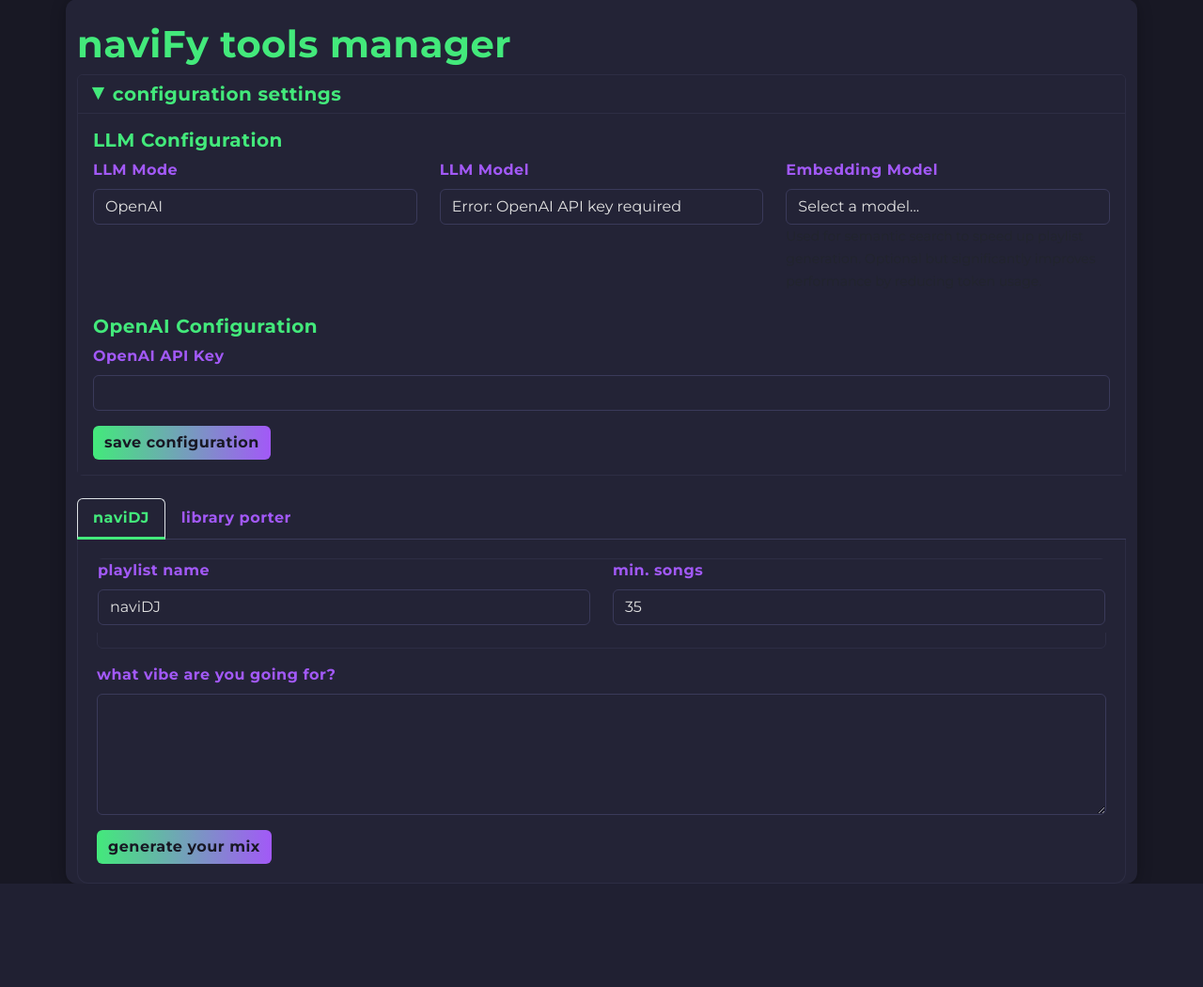
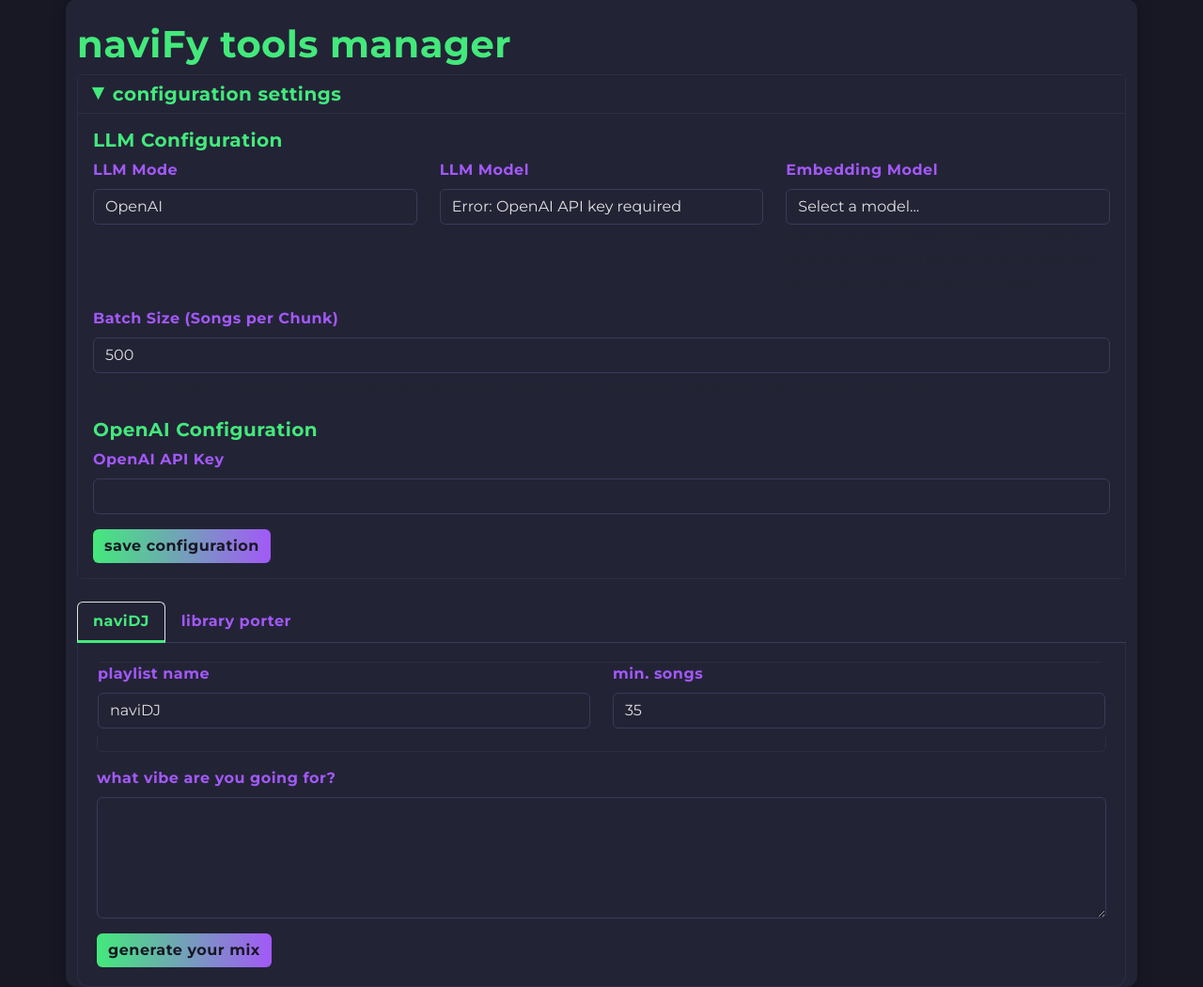
Before and after one commit to rohituteja/naviFyTools, a Flask app: page / in a window 1280 px wide, after a click that opens the changed part. Shown: the part 25-1075 px from the top of the page at 94% size. Before the commit the page ends 965 px from the top, so only its background shows below. Run offline with Flask 3, Linux system fonts and the light colour scheme; data that the repository does not hold is empty; some libraries are stand-ins or nearby versions.

Commit message:
Allow override of chunk size instead of context length based determination

```diff
--- a/example_secrets.txt
+++ b/example_secrets.txt
@@ -7,6 +7,9 @@
 MODE = openai
 # e.g. gpt-4o-mini, gpt-3.5-turbo, deepseek-r1:latest, gemma3n:latest, etc.
 MODEL = gpt-4o-mini
+# Number of songs to process at once (batch size for playlist generation)
+# Default: 500. Lower values reduce token usage but may be slower.
+# CHUNK_SIZE = 500
 
 [openai]
 OPENAI_KEY = <your-openai-api-key>
@@ -21,9 +24,6 @@
 # Options: nomic-embed-text (recommended for quality), mxbai-embed-large, all-minilm (fastest)
 # Default: nomic-embed-text
 # EMBEDDING_MODEL = nomic-embed-text
-# Context window size for Ollama models (improves generation speed and prevents truncation)
-# Default: 8192 tokens. Increase for larger batches if your model supports it.
-# CONTEXT_LENGTH = 8192
 
 [custom]
 # For OpenAI-compatible APIs (like local LLMs, other providers, etc.)
--- a/templates/index.html
+++ b/templates/index.html
@@ -1,5 +1,6 @@
 <!DOCTYPE html>
 <html lang="en">
+
 <head>
     <meta charset="UTF-8">
     <meta name="viewport" content="width=device-width, initial-scale=1.0">
@@ -18,6 +19,7 @@
     <meta name="application-name" content="naviFy Tools Manager">
     <!-- PWA and favicon links above -->
 </head>
+
 <body>
     <div class="container mt-4">
         <br>
@@ -25,7 +27,8 @@
 
         <!-- Configuration Section -->
         <div class="card mb-4">
-            <div class="card-header d-flex align-items-center" data-bs-toggle="collapse" data-bs-target="#configSection" style="cursor: pointer;">
+            <div class="card-header d-flex align-items-center" data-bs-toggle="collapse" data-bs-target="#configSection"
+                style="cursor: pointer;">
                 <span class="dropdown-triangle me-2" id="configTriangle">&#9654;</span>
                 <h5 class="mb-0"><b>configuration settings</b></h5>
             </div>
@@ -39,9 +42,12 @@
                                 <div class="col-md-4 mb-3">
                                     <label class="form-label">LLM Mode</label>
                                     <select class="form-control" id="llmModeSelect" name="llm.mode">
-                                        <option value="openai" {% if config.get('llm', 'mode', fallback='') == 'openai' %}selected{% endif %}>OpenAI</option>
-                                        <option value="ollama" {% if config.get('llm', 'mode', fallback='') == 'ollama' %}selected{% endif %}>Ollama</option>
-                                        <option value="custom" {% if config.get('llm', 'mode', fallback='') == 'custom' %}selected{% endif %}>Custom API</option>
+                                        <option value="openai" {% if config.get('llm', 'mode' , fallback='' )=='openai'
+                                            %}selected{% endif %}>OpenAI</option>
+                                        <option value="ollama" {% if config.get('llm', 'mode' , fallback='' )=='ollama'
+                                            %}selected{% endif %}>Ollama</option>
+                                        <option value="custom" {% if config.get('llm', 'mode' , fallback='' )=='custom'
+                                            %}selected{% endif %}>Custom API</option>
                                     </select>
                                 </div>
                                 <div class="col-md-4 mb-3">
@@ -55,7 +61,20 @@
                                     <select class="form-control" id="embeddingModelSelect" name="">
                                         <option value="">Loading models...</option>
                                     </select>
-                                    <small class="form-text text-muted">Used for semantic search to speed up playlist generation. Optional but significantly improves performance by reducing token usage.</small>
+                                    <small class="form-text text-muted">Used for semantic search to speed up playlist
+                                        generation. Optional but significantly improves performance by reducing token
+                                        usage.</small>
+                                </div>
+                            </div>
+                            <div class="row">
+                                <div class="col-md-12 mb-3">
+                                    <label class="form-label">Batch Size (Songs per Chunk)</label>
+                                    <input type="number" class="form-control" name="llm.chunk_size"
+                                        value="{{ config.get('llm', 'chunk_size', fallback='500') }}" data-section="llm"
+                                        data-key="chunk_size" placeholder="500" min="10" max="1000">
+                                    <small class="form-text text-muted">Number of songs to process at once during
+                                        playlist generation. Lower values reduce token usage but may be slower. Default:
+                                        500</small>
                                 </div>
                             </div>
                         </div>
@@ -65,11 +84,9 @@
                             <h5>OpenAI Configuration</h5>
                             <div class="mb-3">
                                 <label class="form-label">OpenAI API Key</label>
-                                <input type="password" class="form-control"
-                                       name="openai.openai_key"
-                                       value="{{ config.get('openai', 'openai_key', fallback='') }}"
-                                       data-section="openai"
-                                       data-key="openai_key">
+                                <input type="password" class="form-control" name="openai.openai_key"
+                                    value="{{ config.get('openai', 'openai_key', fallback='') }}" data-section="openai"
+                                    data-key="openai_key">
                             </div>
                         </div>
 
@@ -77,22 +94,9 @@
                             <h5>Ollama Configuration</h5>
                             <div class="mb-3">
                                 <label class="form-label">Ollama Base URL</label>
-                                <input type="text" class="form-control"
-                                       name="ollama.ollama_base"
-                                       value="{{ config.get('ollama', 'ollama_base', fallback='') }}"
-                                       data-section="ollama"
-                                       data-key="ollama_base"
-                                       placeholder="http://localhost:11434/v1">
-                            </div>
-                            <div class="mb-3">
-                                <label class="form-label">Context Length</label>
-                                <input type="number" class="form-control"
-                                       name="ollama.context_length"
-                                       value="{{ config.get('ollama', 'context_length', fallback='2048') }}"
-                                       data-section="ollama"
-                                       data-key="context_length"
-                                       placeholder="2048">
-                                <small class="form-text text-muted">Set the context window size (e.g., 2048, 4096, 8192). Controls how many songs are processed at once.</small>
+                                <input type="text" class="form-control" name="ollama.ollama_base"
+                                    value="{{ config.get('ollama', 'ollama_base', fallback='') }}" data-section="ollama"
+                                    data-key="ollama_base" placeholder="http://localhost:11434/v1">
                             </div>
                         </div>
 
@@ -100,20 +104,15 @@
                             <h5>Custom API Configuration</h5>
                             <div class="mb-3">
                                 <label class="form-label">Custom API Base URL</label>
-                                <input type="text" class="form-control"
-                                       name="custom.base_url"
-                                       value="{{ config.get('custom', 'base_url', fallback='') }}"
-                                       data-section="custom"
-                                       data-key="base_url"
-                                       placeholder="https://your-api-endpoint.com/v1">
+                                <input type="text" class="form-control" name="custom.base_url"
+                                    value="{{ config.get('custom', 'base_url', fallback='') }}" data-section="custom"
+                                    data-key="base_url" placeholder="https://your-api-endpoint.com/v1">
                             </div>
                             <div class="mb-3">
                                 <label class="form-label">Custom API Key</label>
-                                <input type="password" class="form-control"
-                                       name="custom.api_key"
-                                       value="{{ config.get('custom', 'api_key', fallback='') }}"
-                                       data-section="custom"
-                                       data-key="api_key">
+                                <input type="password" class="form-control" name="custom.api_key"
+                                    value="{{ config.get('custom', 'api_key', fallback='') }}" data-section="custom"
+                                    data-key="api_key">
                             </div>
                         </div>
 
@@ -125,11 +124,8 @@
                             {% for key, value in config[section].items() %}
                             <div class="mb-3">
                                 <label class="form-label">{{ key }}</label>
-                                <input type="text" class="form-control"
-                                       name="{{ section }}.{{ key }}"
-                                       value="{{ value }}"
-                                       data-section="{{ section }}"
-                                       data-key="{{ key }}">
+                                <input type="text" class="form-control" name="{{ section }}.{{ key }}"
+                                    value="{{ value }}" data-section="{{ section }}" data-key="{{ key }}">
                             </div>
                             {% endfor %}
                         </div>
@@ -156,7 +152,9 @@
             <div id="djTab" class="tab-pane fade show active">
                 <form id="djForm">
                     <div class="card mb-3">
-                        <div class="card-header d-flex align-items-center d-md-none" id="djOptionsHeader" data-bs-toggle="collapse" data-bs-target="#djOptionsCollapse" style="cursor: pointer; width: 100%;">
+                        <div class="card-header d-flex align-items-center d-md-none" id="djOptionsHeader"
+                            data-bs-toggle="collapse" data-bs-target="#djOptionsCollapse"
+                            style="cursor: pointer; width: 100%;">
                             <span class="dropdown-triangle me-2" id="djOptionsTriangle">&#9654;</span>
                             <span class="mb-0"><b>dj options</b></span>
                         </div>
@@ -173,7 +171,8 @@
                     </div>
                     <div class="mb-3">
                         <label class="form-label">what vibe are you going for?</label>
-                        <textarea class="form-control" name="prompt" rows="4" required id="djPromptInput" style="font-size:1.2em; min-height:90px;"></textarea>
+                        <textarea class="form-control" name="prompt" rows="4" required id="djPromptInput"
+                            style="font-size:1.2em; min-height:90px;"></textarea>
                     </div>
                     <button type="submit" class="btn btn-primary"><b>generate your mix</b></button>
                 </form>
@@ -212,26 +211,34 @@
                     <div class="row mb-3">
                         <div class="col-md-3 mb-2 mb-md-0">
                             <div class="form-check form-switch">
-                                <input class="form-check-input" type="checkbox" id="toggleSyncStarred" name="sync_starred">
-                                <label class="form-check-label" for="toggleSyncStarred">sync starred songs from Navidrome</label>
+                                <input class="form-check-input" type="checkbox" id="toggleSyncStarred"
+                                    name="sync_starred">
+                                <label class="form-check-label" for="toggleSyncStarred">sync starred songs from
+                                    Navidrome</label>
                             </div>
                         </div>
                         <div class="col-md-3 mb-2 mb-md-0">
                             <div class="form-check form-switch">
-                                <input class="form-check-input" type="checkbox" id="toggleSyncPlaylists" name="sync_playlists">
-                                <label class="form-check-label" for="toggleSyncPlaylists">sync playlists from Navidrome</label>
+                                <input class="form-check-input" type="checkbox" id="toggleSyncPlaylists"
+                                    name="sync_playlists">
+                                <label class="form-check-label" for="toggleSyncPlaylists">sync playlists from
+                                    Navidrome</label>
                             </div>
                         </div>
                         <div class="col-md-3 mb-2 mb-md-0">
                             <div class="form-check form-switch">
-                                <input class="form-check-input" type="checkbox" id="toggleImportLiked" name="import_liked">
-                                <label class="form-check-label" for="toggleImportLiked">import liked songs from Spotify</label>
+                                <input class="form-check-input" type="checkbox" id="toggleImportLiked"
+                                    name="import_liked">
+                                <label class="form-check-label" for="toggleImportLiked">import liked songs from
+                                    Spotify</label>
                             </div>
                         </div>
                         <div class="col-md-3">
                             <div class="form-check form-switch">
-                                <input class="form-check-input" type="checkbox" id="toggleImportPlaylists" name="import_playlists">
-                                <label class="form-check-label" for="toggleImportPlaylists">import playlists from Spotify</label>
+                                <input class="form-check-input" type="checkbox" id="toggleImportPlaylists"
+                                    name="import_playlists">
+                                <label class="form-check-label" for="toggleImportPlaylists">import playlists from
+                                    Spotify</label>
                             </div>
                         </div>
                     </div>
@@ -243,7 +250,8 @@
                         <div class="card-body">
                             <div class="row g-2 align-items-center mb-2">
                                 <div class="col-md-6">
-                                    <input type="text" class="form-control" id="playlistSearch" placeholder="search your playlists...">
+                                    <input type="text" class="form-control" id="playlistSearch"
+                                        placeholder="search your playlists...">
                                 </div>
                                 <div class="col-md-3 d-flex align-items-center">
                                     <input type="checkbox" id="selectAllPlaylists" class="form-check-input me-2">
@@ -253,7 +261,8 @@
                                     selections are used only if "import playlists from Spotify" = yes
                                 </div>
                             </div>
-                            <div id="playlistList" class="border rounded p-2" style="max-height: 240px; overflow: auto;"></div>
+                            <div id="playlistList" class="border rounded p-2"
+                                style="max-height: 240px; overflow: auto;"></div>
                         </div>
                     </div>
                     <!-- Fallback manual input -->
@@ -271,4 +280,5 @@
     <script src="https://cdn.jsdelivr.net/npm/bootstrap@5.3.0/dist/js/bootstrap.bundle.min.js"></script>
     <script src="{{ url_for('static', filename='app.js') }}"></script>
 </body>
+
 </html>
```
Also changed, not shown: naviDJ.py (+13 -46 lines).
